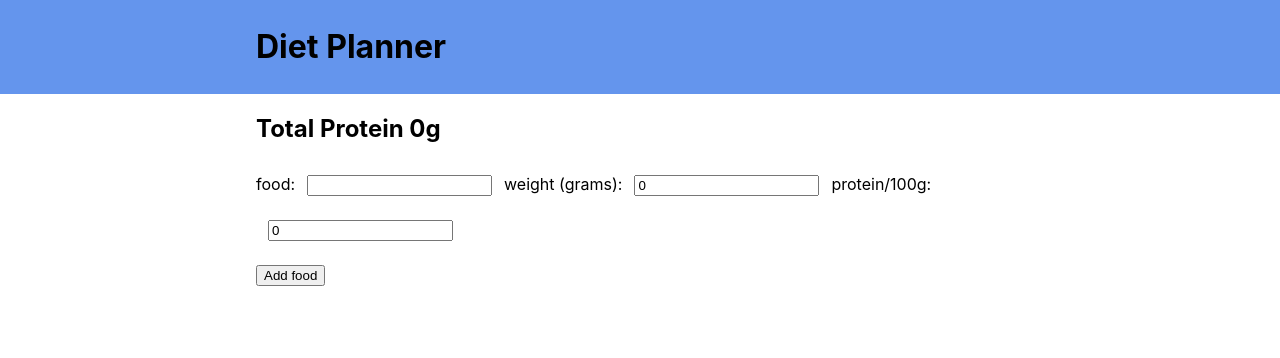
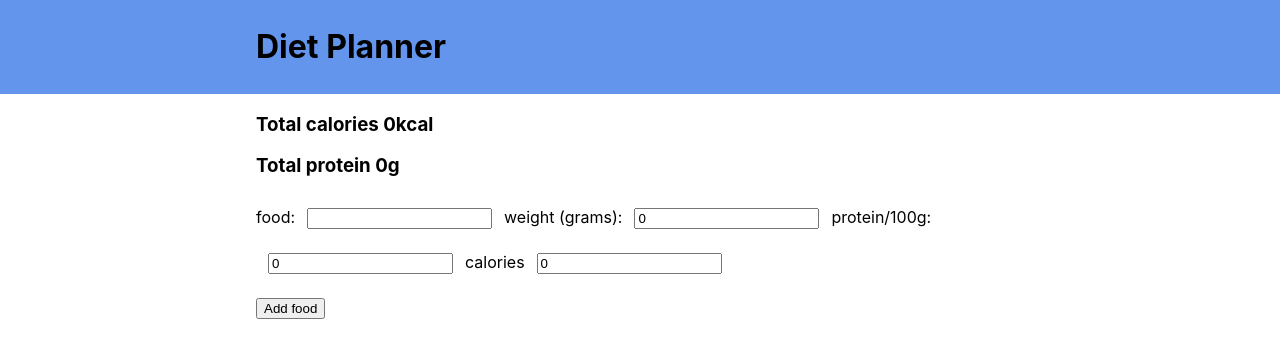
Before and after one commit to bartmj/diet-planner, a React (Create React App) app: page / in a window 1280 px wide. Shown: the top 358 px of the page. Built offline with nearby package versions, Linux system fonts and the light colour scheme.

Commit message:
calories added

```diff
--- a/src/components/UserPanel.js
+++ b/src/components/UserPanel.js
@@ -1,10 +1,10 @@
 import React from 'react';
 
 const options = [
-    { id: 1, value: 'chicken', protein: 27 },
-    { id: 2, value: 'eggs', protein: 13 },
-    { id: 3, value: 'cheese piątnica semi-fat', protein: 16 },
-    { id: 4, value: 'peanut butter', protein: 23.78 }
+    { id: 1, value: 'chicken', protein: 27, calories: 239 },
+    { id: 2, value: 'eggs', protein: 13, calories: 155.1 },
+    { id: 3, value: 'cheese piątnica semi-fat', protein: 16, calories: 485 },
+    { id: 4, value: 'peanut butter', protein: 23.78, calories: 642 }
 ]
 
 class UserPanel extends React.Component {
@@ -15,6 +15,8 @@ class UserPanel extends React.Component {
             weight: 0,
             protein: 0,
             total: 0,
+            totalKcal: 0,
+            calories: 0,
             id: 0,
             name: '',
             foods: []
@@ -22,11 +24,13 @@ class UserPanel extends React.Component {
         this.handleWeightChange = this.handleWeightChange.bind(this);
         this.handleProteinChange = this.handleProteinChange.bind(this);
         this.handleNameChange = this.handleNameChange.bind(this);
+        this.handleCaloriesChange = this.handleCaloriesChange.bind(this);
     }
 
     addObjectToArray = e => {
         e.preventDefault();
         let proteinPerFood = (this.state.weight * this.state.protein) / 100
+        let caloriesPerFood = (this.state.weight * this.state.calories) / 100
         this.setState({
             foods: [
                 ...this.state.foods,
@@ -36,7 +40,8 @@ class UserPanel extends React.Component {
             protein: 0,
             weight: 0,
             id: this.state.id + 1,
-            total: this.state.total + proteinPerFood
+            total: this.state.total + proteinPerFood,
+            totalKcal: this.state.totalKcal + caloriesPerFood
         })
     };
 
@@ -52,6 +57,12 @@ class UserPanel extends React.Component {
         });
     }
 
+    handleCaloriesChange(e) {
+        this.setState({
+            calories: e.target.value
+        });
+    }
+
     handleNameChange(e) {
         let n = e.target.value
         this.setState({
@@ -60,14 +71,16 @@ class UserPanel extends React.Component {
         let obj = options.find(o => o.value === n);
         if (obj) {
             this.setState({
-                protein: obj.protein
+                protein: obj.protein,
+                calories: obj.calories
             });
         }
     }
 
     render() {
         return <>
-            <h2>Total Protein {Math.round(this.state.total * 100) / 100}g</h2>
+            <h3>Total calories {Math.round(this.state.totalKcal * 100) / 100}kcal</h3>
+            <h3>Total protein {Math.round(this.state.total * 100) / 100}g</h3>
 
             <label>food:</label>
             <input
@@ -94,6 +107,11 @@ class UserPanel extends React.Component {
                 name="protein"
                 value={this.state.protein}
                 onChange={this.handleProteinChange} />
+            <label>calories</label>
+            <input
+                name="calories"
+                value={this.state.calories}
+                onChange={this.handleCaloriesChange} />
             {this.state.foods.map(food => {
                 return (
                     <div key={food.id}>
```
